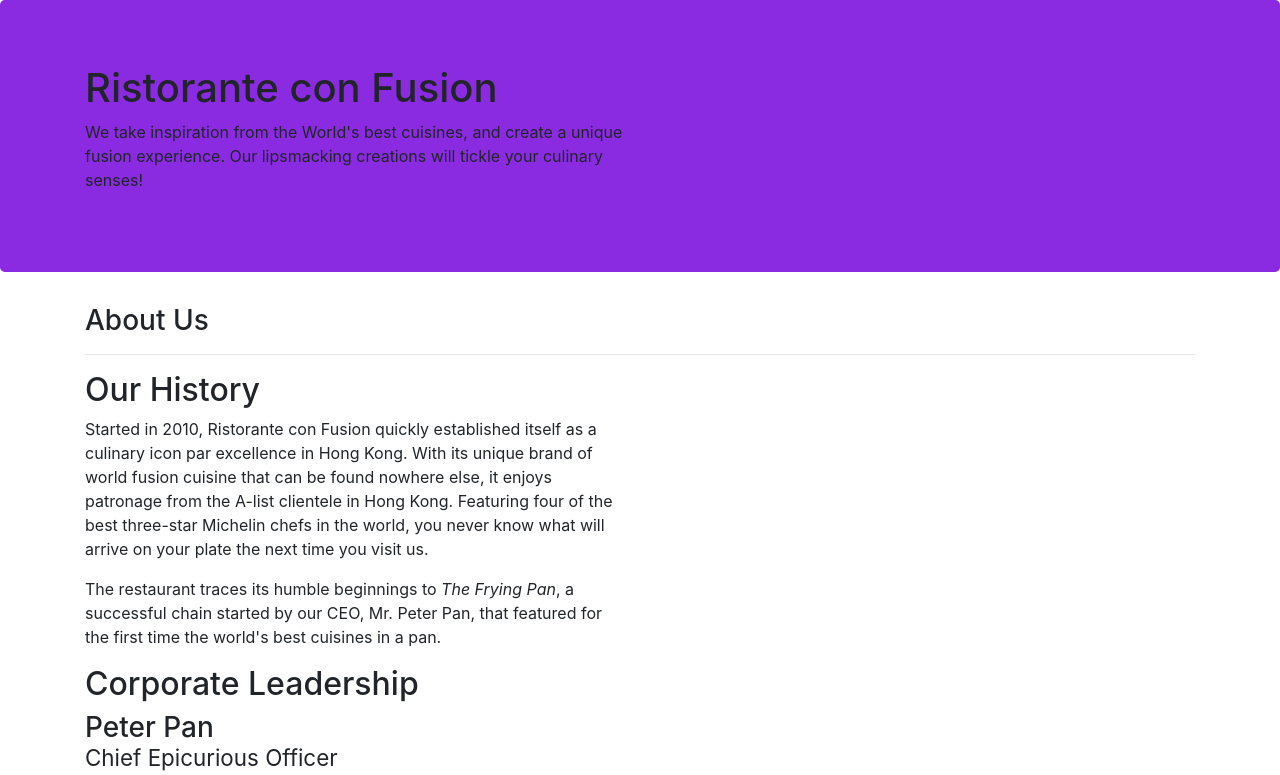
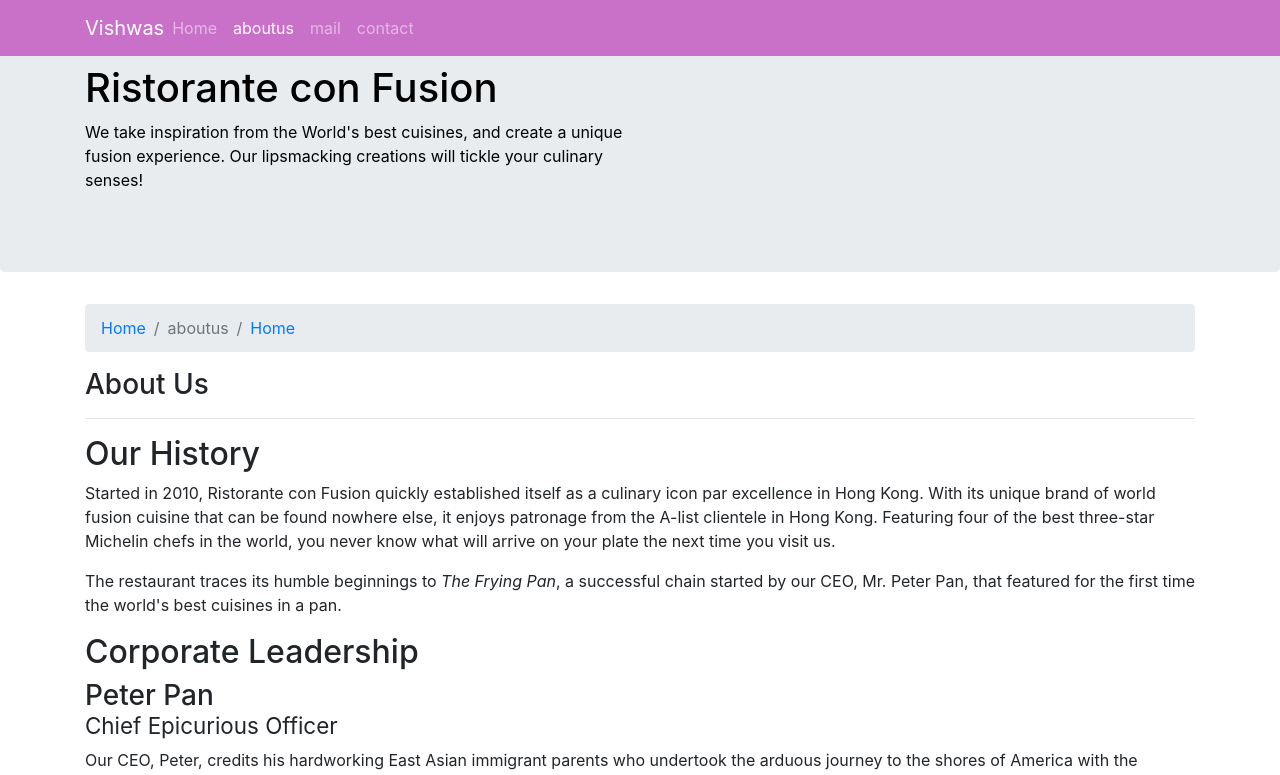
Before and after one commit to vishwasprabhu98/conFusion, a website: page aboutus.html in a window 1280 px wide. Shown: the top 775 px of the page. Drawn offline with nearby package versions, Linux system fonts and the light colour scheme.

Commit message:
navbar and breadcrumbs commit

```diff
--- a/aboutus.html
+++ b/aboutus.html
@@ -5,7 +5,7 @@
     <meta charset="utf-8">
     <meta name="viewport" content="width=device-width, initial-scale=1, shrink-to-fit=no">
     <meta http-equiv="x-ua-compatible" content="ie=edge">
-
+    <link rel="stylesheet" href="styles.css">
     <!-- Bootstrap CSS -->
     <link rel="stylesheet" href="node_modules/bootstrap/dist/css/bootstrap.min.css">
     <title>Ristorante Con Fusion: About Us</title>
@@ -13,8 +13,23 @@
 </head>
 
 <body>
-
-    <header class="jumbotron" style="background-color: blueviolet;">
+    <nav class="navbar navbar-dark navbar-expand-sm fixed-top">
+        <div class="container">
+            <button class="navbar-toggler" type="button" data-toggle="collapse" data-target="#Navbar">
+                <span class="navbar-toggler-icon"></span>
+            </button>
+            <a class="navbar-brand mr-auto" href="index.html">Vishwas</a>
+            <div class="collapse navbar-collapse" id="Navbar">
+                <ul class="navbar-nav mr-auto">
+                    <li class="nav-item"><a class="nav-link" href="index.html">Home</a></li>
+                    <li class="nav-item active"><a class="nav-link" href="#">aboutus</a></li>
+                    <li class="nav-item"><a class="nav-link" href="#">mail</a></li>
+                    <li class="nav-item"><a class="nav-link" href="#">contact</a></li>
+                </ul>
+            </div>
+        </div>
+    </nav>
+    <header class="jumbotron">
         <div class="container">
             <div class="row row-header">
                 <div class="col-12 col-sm-6">
@@ -29,6 +44,12 @@
 
 
         <div class="container">
+            <ol class="col-12 breadcrumb">
+                <li class="breadcrumb-item"><a href="index.html">Home</a></li>
+                <li class="breadcrumb-item active">aboutus</li>
+                <li class="breadcrumb-item"><a href="index.html">Home</a></li>
+
+            </ol>
             <div class="">
                <h3>About Us</h3>
                <hr>
@@ -37,7 +58,7 @@
 
         <div class="container">
             <div class="row">
-                <div class="col-12 col-sm-6">
+                <div class="col-12 col-auto">
                     <h2>Our History</h2>
                     <p>Started in 2010, Ristorante con Fusion quickly established itself as a culinary icon par excellence in Hong Kong. With its unique brand of world fusion cuisine that can be found nowhere else, it enjoys patronage from the A-list clientele in Hong Kong.  Featuring four of the best three-star Michelin chefs in the world, you never know what will arrive on your plate the next time you visit us.</p>
                     <p>The restaurant traces its humble beginnings to <em>The Frying Pan</em>, a successful chain started by our CEO, Mr. Peter Pan, that featured for the first time the world's best cuisines in a pan.</p>
@@ -67,8 +88,8 @@
                 <div class="col-4 offset-1 col-sm-2">
                     <h5>Links</h5>
                     <ul class="list-unstyled">
-                        <li><a href="#">Home</a></li>
-                        <li><a href="#">About</a></li>
+                        <li><a href="index.html">Home</a></li>
+                        <li><a class="active" href="#">About</a></li>
                         <li><a href="#">Menu</a></li>
                         <li><a href="#">Contact</a></li>
                     </ul>
--- /dev/null
+++ b/styles.css
@@ -0,0 +1,12 @@
+.jumbotron{
+	color:black;
+}
+
+.body{
+	padding: 50px 0px 0px 0px;
+	z-index: 0;
+}
+
+.navbar-dark{
+	background-color:rgb(201, 113, 201);
+}
```
Also changed, not shown: index.html (+6 -6 lines).
